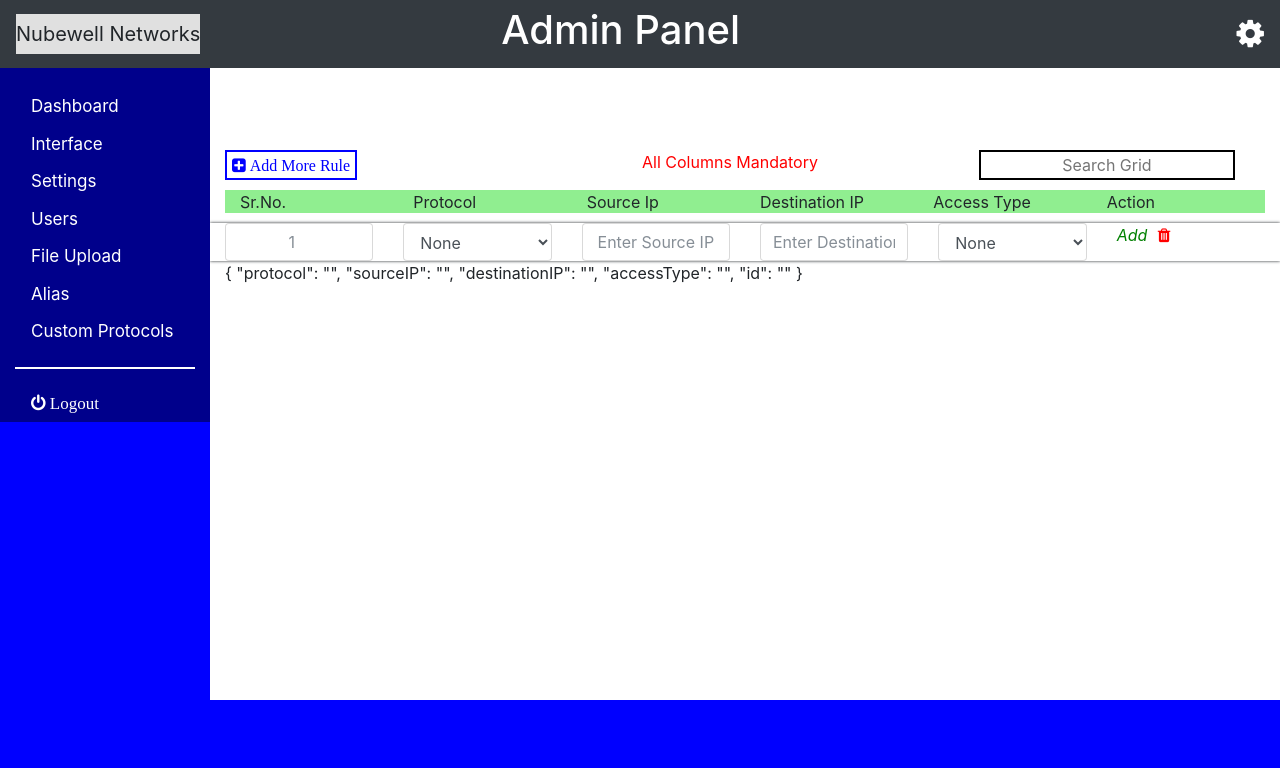
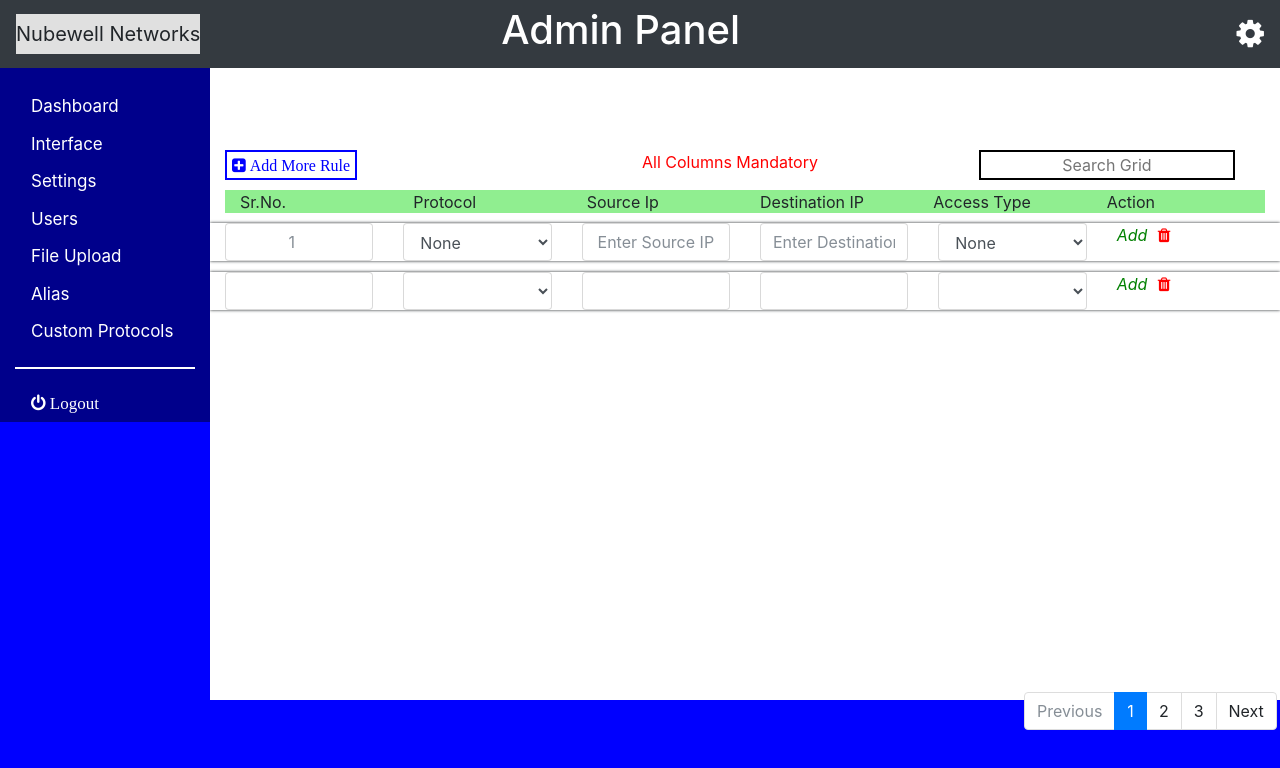
Before and after one commit to akash-karwande/userDashboard, an Angular app: page /dashboard in a window 1280 px wide. Shown: the top 768 px of the page. Built offline with nearby package versions, Linux system fonts and the light colour scheme.

Commit message:
validator added

```diff
--- a/src/app/dashboard/dashboard.component.css
+++ b/src/app/dashboard/dashboard.component.css
@@ -44,6 +44,10 @@ nav {
   color: blue;
   background-color: #e0e0e0;
   cursor: pointer;
+}
+
+.page-link:hover {
+	background-color: blue;
 }
 
 hr {
@@ -115,3 +119,11 @@ form {
 	color: green;
 	cursor: pointer;
 }
+
+.page {
+	position: fixed;
+	bottom: 5%;
+	left: 80%;
+	cursor: pointer;
+
+}
--- a/src/app/dashboard/dashboard.component.html
+++ b/src/app/dashboard/dashboard.component.html
@@ -80,10 +80,49 @@
 		</div>
 	</form>
 	</div>
-	<p>{{dashboardForm.value | json}}</p>
+	<div class="row two2">
+		<form [formGroup]="dashboardForm">
+		<div class="col-md-2">
+			<input class="form-control" placeholder="{{dashboardForm.value.id}}" type="number" formControlName="id"/>
+		</div>
+		<div class="col-md-2">
+			<select class="form-control" formControlName="protocol">
+			  <option value="" selected>{{dashboardForm.value.protocol}}</option>
+			</select>
+		</div>
+		<div class="col-md-2">
+			<input class="form-control" type="text" placeholder="{{dashboardForm.value.sourceIP}}" formControlName="sourceIP">
+		</div>
+		<div class="col-md-2">
+			<input type="text" class="form-control" placeholder="{{dashboardForm.value.destinationIP}}" formControlName="destinationIP">
+		</div>
+		<div class="col-md-2">
+			<select class="form-control" formControlName="accessType">
+			  <option value="" disabled selected>{{dashboardForm.value.accessType}}</option>
+			</select>
+		</div>
+		<div class="col-md-2">
+			<i (click)="getForm()" class="green">Add</i><i (click)="onDelete()" class="fa fa-trash red"></i>
+		</div>
+	</form>
 	</div>
 </div>
 
+
+
+<nav class="page">
+  <ul class="pagination justify-content-end">
+    <li class="page-item disabled">
+      <a class="page-link" tabindex="-1">Previous</a>
+    </li>
+    <li class="page-item active"><a class="page-link">1</a></li>
+    <li class="page-item"><a class="page-link">2</a></li>
+    <li class="page-item"><a class="page-link">3</a></li>
+    <li class="page-item">
+      <a class="page-link">Next</a>
+    </li>
+  </ul>
+</nav>
 
  <ng-template #content let-c="close" let-d="dismiss">
   <div class="modal-body">
@@ -93,7 +132,7 @@
     <p>Are you sure want to logout ?</p>
   </div>
   <div class="modal-footer">
-    <button routerLink="logout" type="button" id="buttn2" class="btn btn-primary" (click)="c('Save click')">Ok</button>
+    <button routerLink="logout" type="button" id="buttn" class="btn btn-primary" (click)="c('Save click')">Ok</button>
     <button type="button" id="buttn" class="btn btn-danger" (click)="c('Save click')">Cancel</button>
   </div>
 </ng-template>
--- a/src/app/login/login.component.css
+++ b/src/app/login/login.component.css
@@ -3,7 +3,7 @@
 	background-color: #fff;
 	padding: 5%;
 	position: fixed;
-	top: 25%;
+	top: 20%;
 	left: 33%;
 	border-radius: 15%;
 }
@@ -22,6 +22,10 @@ h2 {
 	font-size: 40px;
 	color: lightblue;
 }
+.red {
+	color: red;
+	font-size: 13px;
+}
 
 .btn.btn-primary {
 	background-color: orange;
--- a/src/app/login/login.component.html
+++ b/src/app/login/login.component.html
@@ -3,9 +3,13 @@
 	<form [formGroup]="loginForm">
 		<div class="form-group">
 			<input formControlName ="email" class="form-control" type="text" placeholder="username/email">
+				<div *ngIf="loginForm.controls['email'].errors && !loginForm.controls['email'].pristine" class="error-msg"><p class="red">invalid email id</p>
+		        </div>
 		</div>
 		<div class="form-group">
 			<input formControlName ="password" class="form-control" type="password" placeholder="password">
+			<div *ngIf="loginForm.controls['password'].errors && !loginForm.controls['password'].pristine" class="error-msg"><p class="red">At least 5 character</p>
+		     </div>
 		</div>
 		<div class="form-group">
 			<button (click)="onLogin()" [disabled]="!loginForm.valid" routerLink="dashboard" class="btn btn-primary" type="button">Login</button>
```
